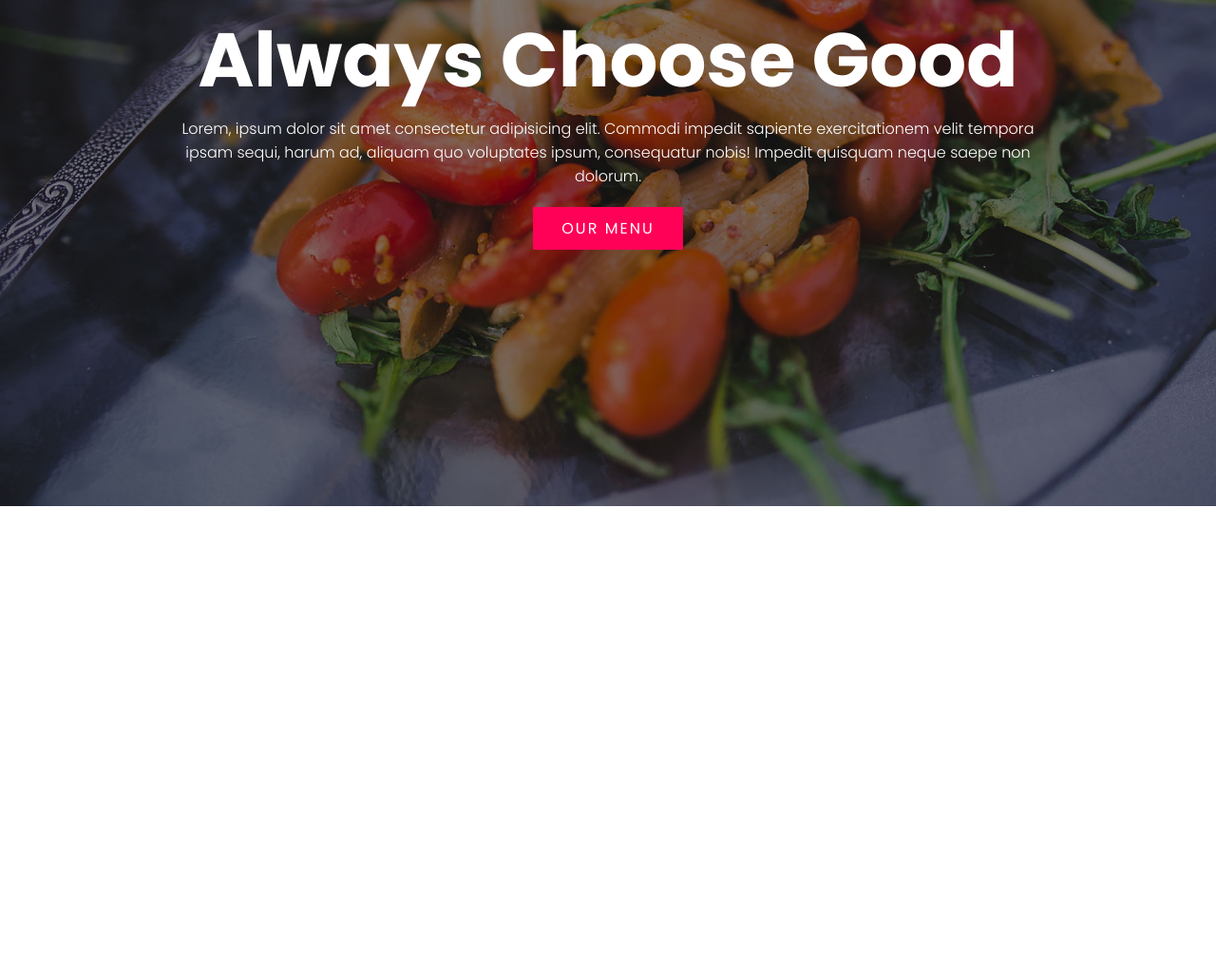
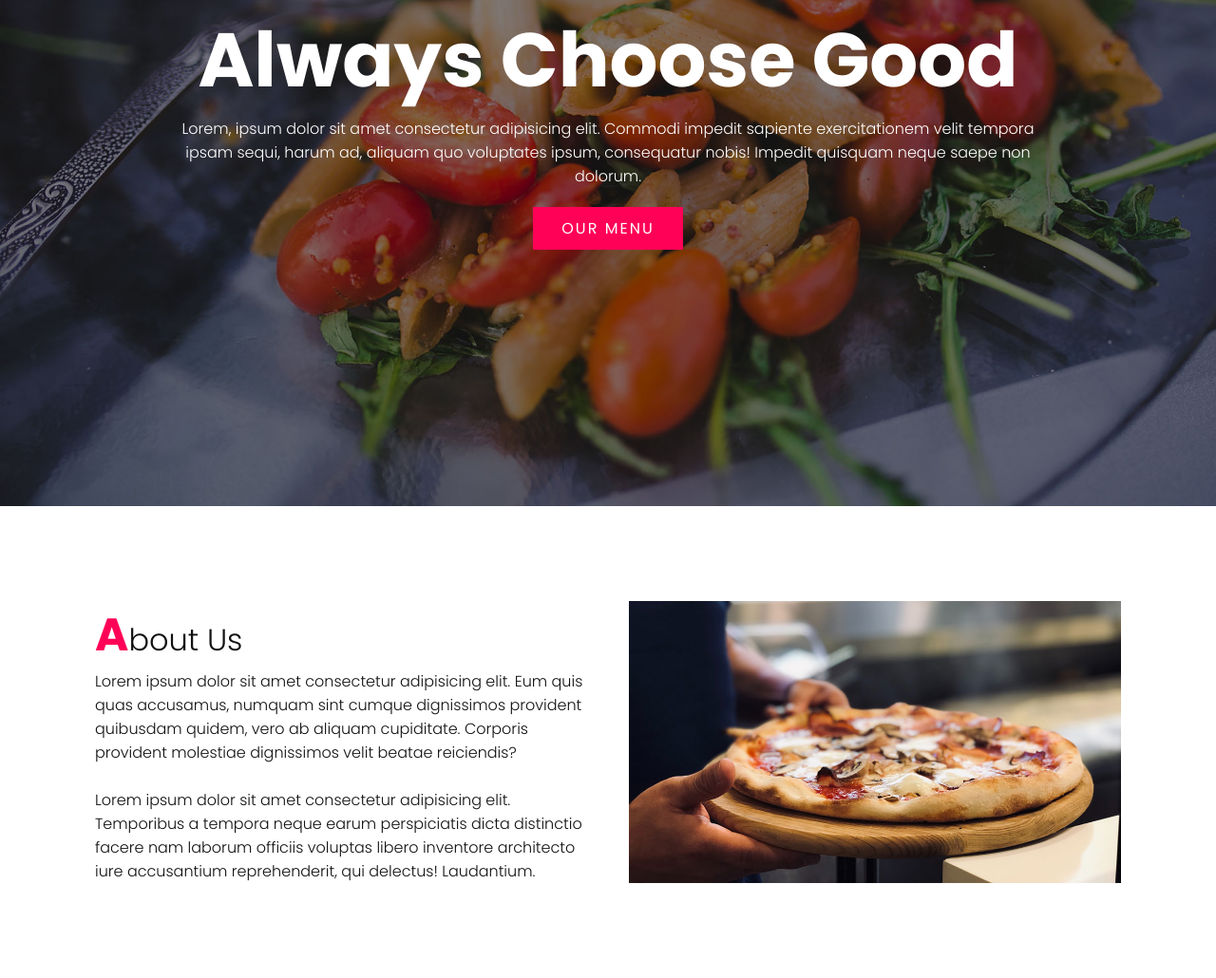
Before and after one commit to jesusdominguez2004/miguel-grau, a plain HTML site: page index.html in a window 1280 px wide. Shown: the part 267-1297 px from the top of the page at 95% size. Before the commit the page ends 1000 px from the top, so only its background shows below. Drawn offline with Linux system fonts and the light colour scheme.

Commit message:
about inicial

```diff
--- a/index.html
+++ b/index.html
@@ -29,6 +29,24 @@
         </div>
     </section>
 
+    <!-- About -->
+    <section class="about" id="about">
+        <div class="row">
+            <div class="col50">
+                <h2 class="titleText"><span>A</span>bout Us</h2>
+                <p>
+                    Lorem ipsum dolor sit amet consectetur adipisicing elit. Eum quis quas accusamus, numquam sint cumque dignissimos provident quibusdam quidem, vero ab aliquam cupiditate. Corporis provident molestiae dignissimos velit beatae reiciendis?<br><br>
+                    Lorem ipsum dolor sit amet consectetur adipisicing elit. Temporibus a tempora neque earum perspiciatis dicta distinctio facere nam laborum officiis voluptas libero inventore architecto iure accusantium reprehenderit, qui delectus! Laudantium.
+                </p>
+            </div>
+            <div class="col50">
+                <div class="imgBox">
+                    <img src="images/img1.jpg" alt="Imagen 1">
+                </div>
+            </div>
+        </div>
+    </section>
+
     <!-- JavaScript -->
     <script type="text/javascript">
         window.addEventListener("scroll", function () {
--- a/style.css
+++ b/style.css
@@ -6,15 +6,12 @@
     padding: 0;
     box-sizing: border-box;
     font-family: 'Poppins', sans-serif;
+    scroll-behavior: smooth;
 }
 
 p {
     font-weight: 300;
     color: #111;
-}
-
-body {
-    min-height: 1000px;
 }
 
 .banner {
@@ -117,3 +114,47 @@ header.sticky .navigation li a {
 header .navigation li a:hover {
     color: #ff0157;
 }
+
+section {
+    padding: 100px;
+}
+
+.row {
+    position: relative;
+    width: 100%;
+    display: flex;
+    justify-content: space-between;
+}
+
+.row .col50 {
+    position: relative;
+    width: 48%;
+}
+
+.titleText {
+    color: #111;
+    font-size: 2em;
+    font-weight: 300;
+}
+
+.titleText span {
+    color: #ff0157;
+    font-weight: 700;
+    font-size: 1.5em;
+}
+
+.row .col50 .imgBox {
+    position: relative;
+    width: 100%;
+    /* min-height: 300px; */
+    height: 100%;
+}
+
+.row .col50 .imgBox img {
+    position: absolute;
+    top: 0;
+    left: 0;
+    width: 100%;
+    height: 100%;
+    object-fit: cover;
+}
```
